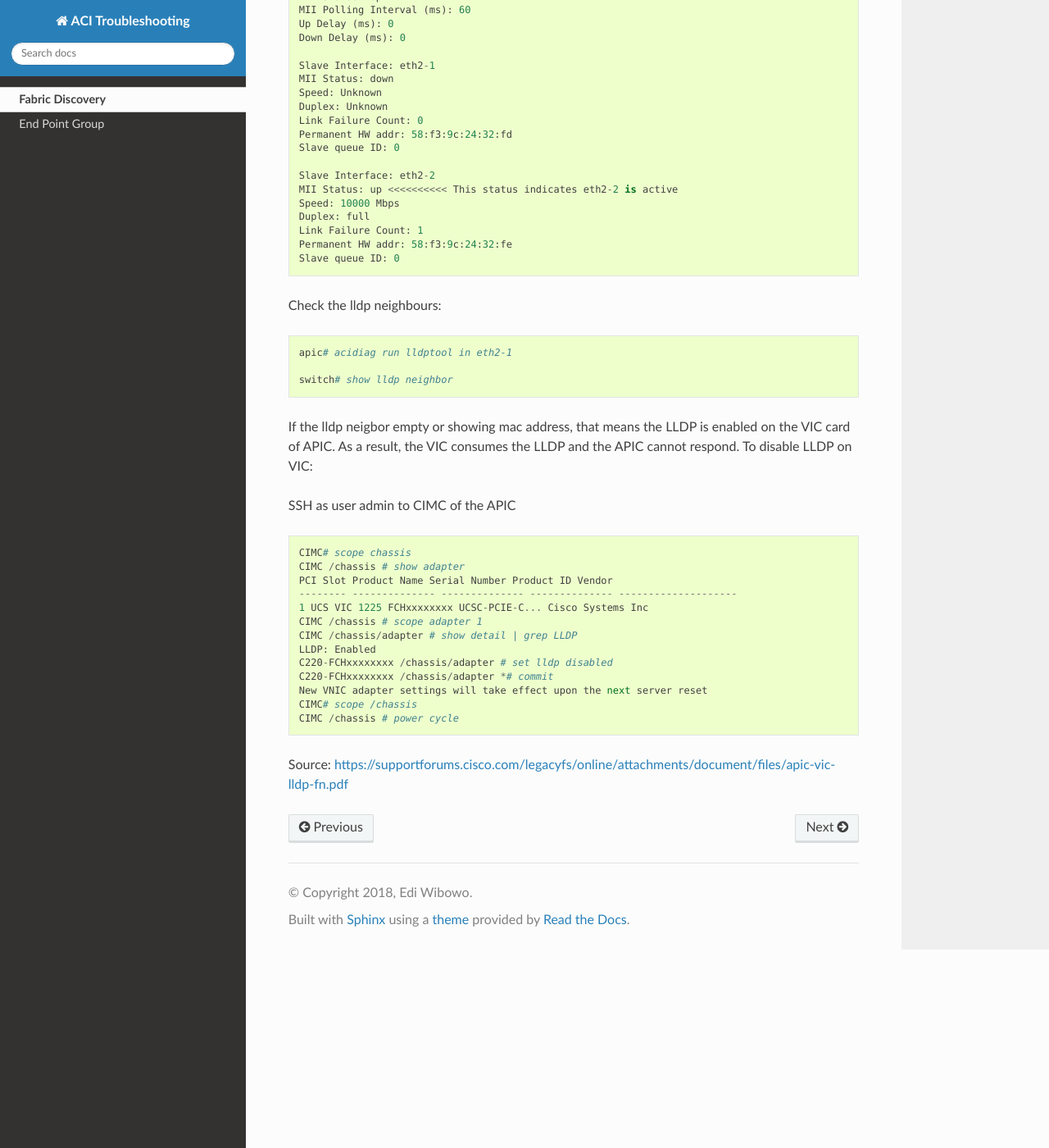
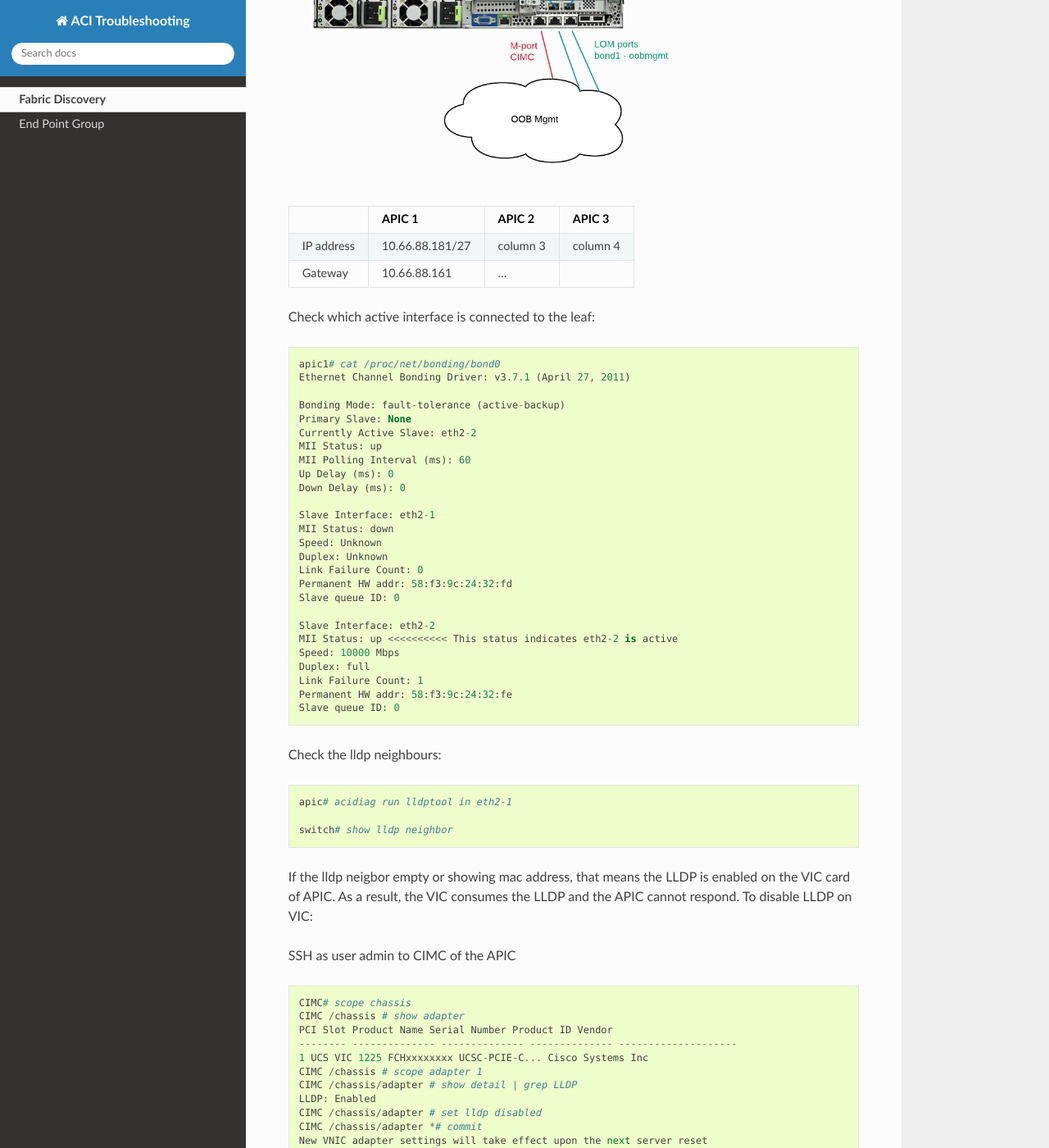
Before and after one commit to ewibowo/aci-troubleshooting-lab, a Sphinx documentation site: the page built from source/lab1.rst, in a window 1280 px wide and 1400 px high, scrolled down 334 px. Shown: the whole window at 82% size. Built offline with Sphinx 7.4.7 and the Read the Docs theme 2.0.0, drawn with Linux system fonts in a browser that asks for light colours; some of the changed text lies outside the part shown.

Commit message:
Added APIC picture

```diff
--- a/source/lab1.rst
+++ b/source/lab1.rst
@@ -1,5 +1,17 @@
 Fabric Discovery
 ================
+
+.. image:: apic1.png
+   :width: 500px
+   :alt: APIC leaf connectivity
+
++---------------+-----------------+----------+----------+
+|               | APIC 1          | APIC 2   | APIC 3   |
++===============+=================+==========+==========+
+| IP address    | 10.66.88.181/27 | column 3 | column 4 |
++---------------+-----------------+----------+----------+
+| Gateway       | 10.66.88.161    | ...      |          |
++---------------+-----------------+----------+----------+
 
 Check which active interface is connected to the leaf::
 
@@ -48,10 +60,10 @@ SSH as user admin to CIMC of the APIC ::
   CIMC /chassis # scope adapter 1
   CIMC /chassis/adapter # show detail | grep LLDP
   LLDP: Enabled
-  C220-FCHxxxxxxxx /chassis/adapter # set lldp disabled
-  C220-FCHxxxxxxxx /chassis/adapter *# commit
+  CIMC /chassis/adapter # set lldp disabled
+  CIMC /chassis/adapter *# commit
   New VNIC adapter settings will take effect upon the next server reset
-  CIMC# scope /chassis
+  CIMC /chassis/adapter # exit
   CIMC /chassis # power cycle
 
 Source: https://supportforums.cisco.com/legacyfs/online/attachments/document/files/apic-vic-lldp-fn.pdf
```
Also changed, not shown: source/apic1.png (added).
